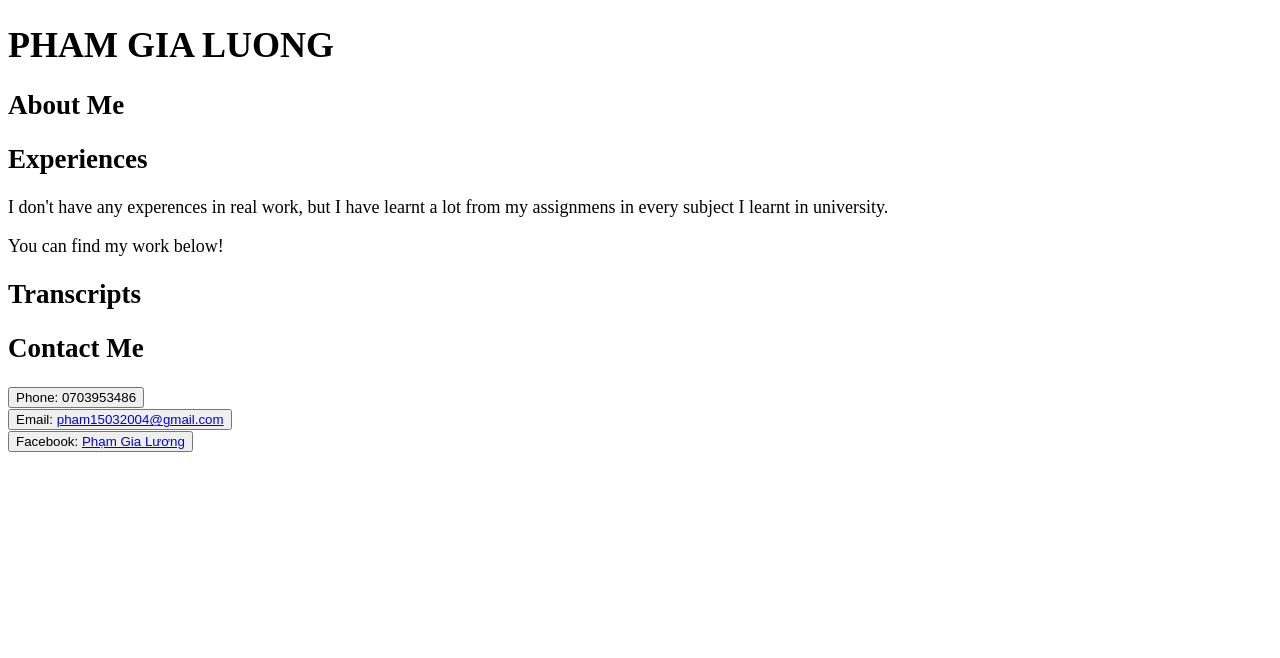
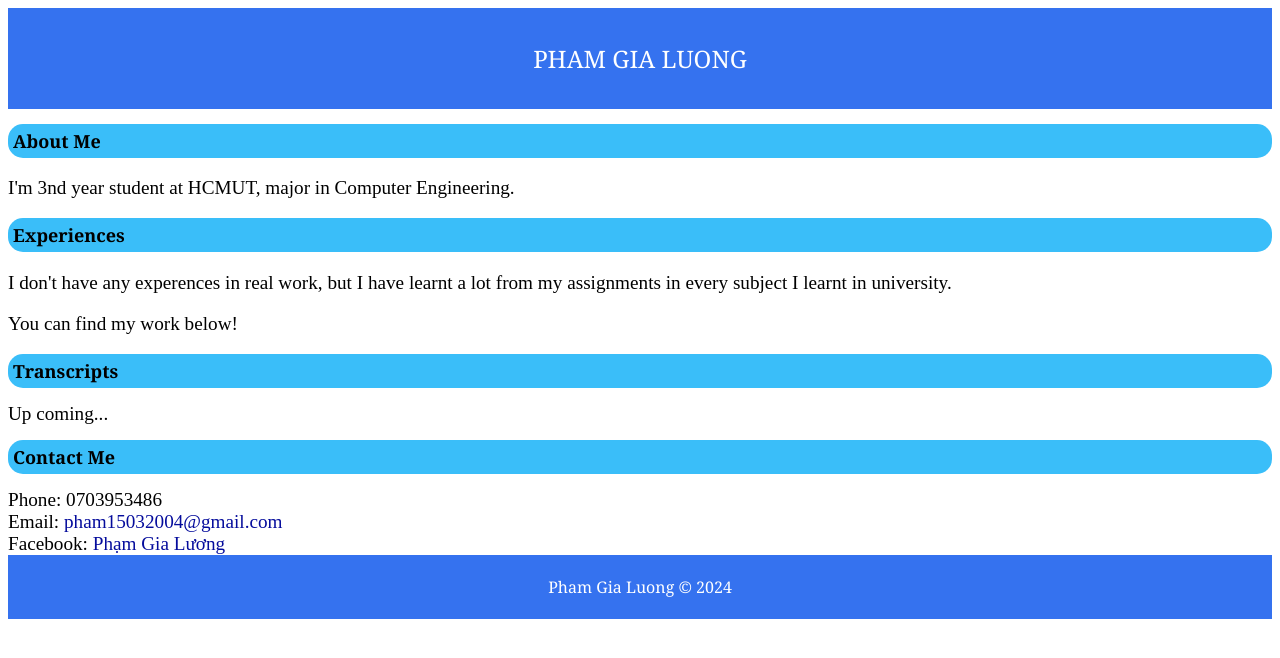
Before and after one commit to PhamGiaLuong/PGLWebpage, a plain HTML site: page index.html in a window 1280 px wide. Drawn offline with Linux system fonts and the light colour scheme.

Commit message:
New update 18.06.2024

```diff
--- a/index.html
+++ b/index.html
@@ -8,23 +8,30 @@
     </head>
 
     <body>
-        <h1>PHAM GIA LUONG</h1>
+        <header>
+            <p>PHAM GIA LUONG</p>
+        </header>
 
         <h2>About Me</h2>
+        <p>I'm 3nd year student at HCMUT, major in Computer Engineering.</p>
 
         <h2>Experiences</h2>
-        <p>I don't have any experences in real work, but I have learnt a lot from my assignmens in every subject I learnt in university.</p>
+        <p>I don't have any experences in real work, but I have learnt a lot from my assignments in every subject I learnt in university.</p>
         <p>You can find my work below!</p>
 
         <h2>Transcripts</h2>
+        Up coming...
 
 
         <h2>Contact Me</h2>
-            <button>Phone: 0703953486</button>
+            Phone: 0703953486
             <br>
-            <button>Email: <a href="mailto:pham15032004@gmail.com">pham15032004@gmail.com</a></button>
+            Email: <a href="mailto:pham15032004@gmail.com">pham15032004@gmail.com</a>
             <br>
-            <button>Facebook: <a href="https://www.facebook.com/pham15032004">Phạm Gia Lương</a></button>
+            Facebook: <a href="https://www.facebook.com/pham15032004">Phạm Gia Lương</a>
 
+        <footer>
+            <p>Pham Gia Luong &copy; 2024</p>
+        </footer>
     </body>
 </html>
--- a/style.css
+++ b/style.css
@@ -1,5 +1,55 @@
+header{
+    font-family: Georgia, 'Times New Roman', Times, serif;
+    font-size: x-large;
+    background-color: #3572EF;
+    color: white;
+    text-align: center;
+    padding: 10px;
+}
+
+footer{
+    font-family: Georgia, 'Times New Roman', Times, serif;
+    font-size: medium;
+    background-color: #3572EF;
+    color: white;
+    text-align: center;
+    padding: 5px;
+}
+
 body {
-    font-size: 18px;
+    font-size: larger;
     font-family: 'Times New Roman', Times, serif;
     background-color: white;
+    text-align: justify;
 }
+
+h2 {
+    font-family: Georgia, serif;
+    font-size: large;
+    background-color: #3Abef9;
+    padding: 5px;
+    border-radius: 15px;
+}
+
+a {
+    color: #050c9c;
+    text-decoration: none;
+}
+
+a:link { color: #050c9c;}
+
+a:visited {
+    color: #050c9c;
+    text-decoration: none;
+    font-style: italic;
+}
+
+a:hover {
+    color: #050c9c;
+    font-weight: bold;
+}
+
+a:active {
+    color: black;
+    text-decoration: solid;
+}
```
